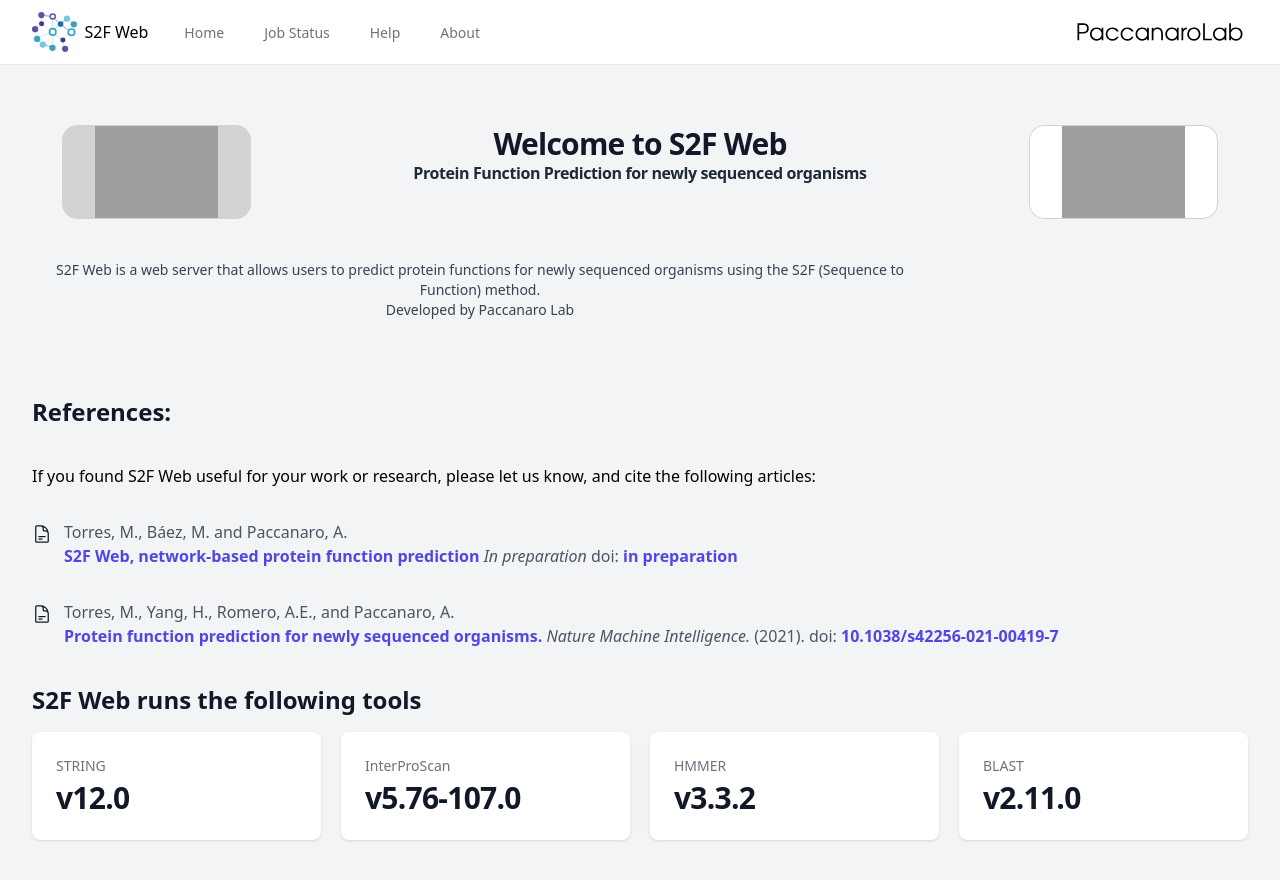
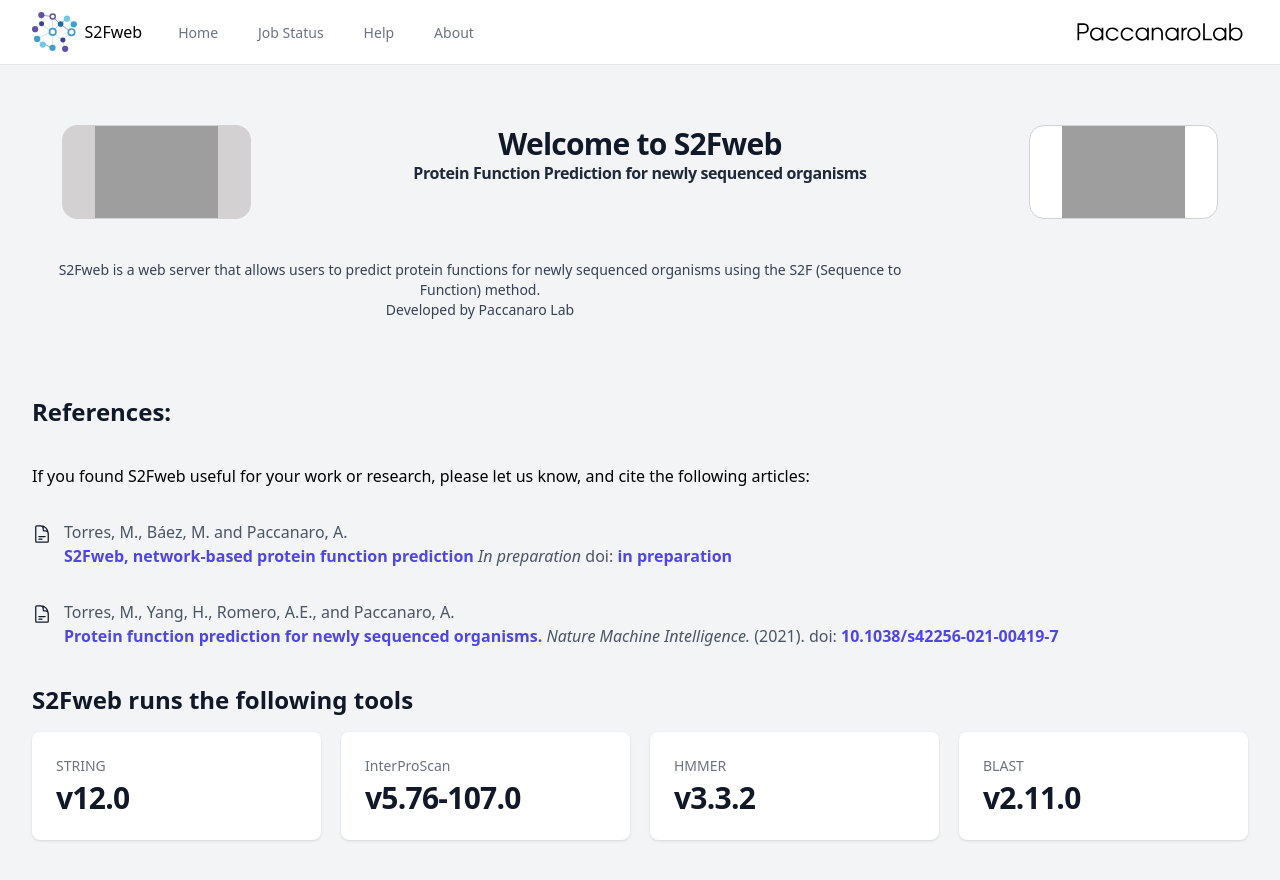
Before and after one commit to paccanarolab/s2f-web, a Python web app: template frontend/base/jinja2/base/about.html in a window 1280 px wide. Run offline with Jinja, Linux system fonts and the light colour scheme; the template is opened without the code that fills it, so the values that code supplies are empty; style sheets or scripts are compiled from the project's sources; grey boxes are pictures that could not be loaded.

Commit message:
Update references to 'S2F Web' to 'S2Fweb' for consistency across the application

```diff
--- a/frontend/base/jinja2/base/about.html
+++ b/frontend/base/jinja2/base/about.html
@@ -16,7 +16,7 @@
     </a>
     <div class="dialogTitle">
         <h1 class="text-3xl font-bold leading-tight tracking-tight text-gray-900 m-0">
-            Welcome to S2F Web
+            Welcome to S2Fweb
         </h1>
         <h2 class="text-base font-semibold leading-tight tracking-tight text-gray-800 m-0">
             Protein Function Prediction for newly sequenced organisms
@@ -27,7 +27,7 @@
     </a>
 </div>
 <p class="max-w-4xl text-center text-sm text-gray-700">
-    S2F Web is a web server that allows users to predict protein functions for newly sequenced organisms using the S2F (Sequence to Function) method.
+    S2Fweb is a web server that allows users to predict protein functions for newly sequenced organisms using the S2F (Sequence to Function) method.
 </p>
 <p class="max-w-4xl text-center text-sm text-gray-700">
     Developed by Paccanaro Lab
@@ -39,7 +39,7 @@
     <h3 class="text-2xl font-semibold leading-6 text-gray-900">References:</h3>
     <div class="my-10">
         <p>
-            If you found S2F Web useful for your work or research, please let us know, and cite the following articles:
+            If you found S2Fweb useful for your work or research, please let us know, and cite the following articles:
         </p>
         <ul role="list" class="mt-8 space-y-8 text-gray-600">
             <li class="flex gap-x-3">
@@ -52,7 +52,7 @@
                 <span>
                     Torres, M., Báez, M. and Paccanaro, A.<br>
                     <a href="#"
-                       class="font-semibold text-indigo-600 hover:text-indigo-400">S2F Web, network-based protein function prediction</a>
+                       class="font-semibold text-indigo-600 hover:text-indigo-400">S2Fweb, network-based protein function prediction</a>
                     <span class="italic">In preparation</span>
                     doi:
                     <a href="#"
@@ -85,7 +85,7 @@
         </ul>
     </div>
 
-    <h3 class="text-2xl font-semibold leading-6 text-gray-900">S2F Web runs the following tools</h3>
+    <h3 class="text-2xl font-semibold leading-6 text-gray-900">S2Fweb runs the following tools</h3>
     <dl class="mt-5 grid grid-cols-1 gap-5 sm:grid-cols-4">
         <div class="overflow-hidden rounded-lg bg-white px-4 py-5 shadow sm:p-6">
             <dt class="truncate text-sm font-medium text-gray-500">STRING</dt>
--- a/frontend/base/jinja2/base/home.html
+++ b/frontend/base/jinja2/base/home.html
@@ -46,7 +46,7 @@
     </a>
     <div class="dialogTitle">
         <h1 class="text-3xl font-bold leading-tight tracking-tight text-gray-900 m-0">
-            Welcome to S2F Web
+            Welcome to S2Fweb
         </h1>
         <h2 class="text-base font-semibold leading-tight tracking-tight text-gray-800 m-0">
             Protein Function Prediction for newly sequenced organisms
@@ -57,7 +57,7 @@
     </a>
 </div>
 <p class="max-w-4xl text-center text-sm text-gray-700">
-    S2F Web is a web server that allows users to predict protein functions for newly sequenced organisms using the S2F (Sequence to Function) method.
+    S2Fweb is a web server that allows users to predict protein functions for newly sequenced organisms using the S2F (Sequence to Function) method.
 </p>
 <p class="max-w-4xl text-center text-sm text-gray-700">
     Developed by Paccanaro Lab
--- a/frontend/jinja2/base.html
+++ b/frontend/jinja2/base.html
@@ -4,7 +4,7 @@
         <meta name="description" content="{% if meta_description is defined %}{{ title }}{% else %}HINT | High-quality interactomes{% endif %}">
         <meta name="viewport" content="width=device-width, initial-scale=1">
         <meta http-equiv="Content-Type" content="text/html; charset=utf-8" />
-        <title>{% if title is defined %}{{ title }} | {% endif %}S2F Web</title>
+        <title>{% if title is defined %}{{ title }} | {% endif %}S2Fweb</title>
         <link rel="icon" type="image/x-icon" href="{{ static('favicon.ico') }}">
         <link rel="stylesheet"
         type="text/css"
@@ -97,7 +97,7 @@
                                 <img class="hidden h-10 w-auto lg:block"
                                 src='{{ static("img/s2f-logo.svg") }}' alt="S2F">
                                 <span class="px-2">
-                                    S2F Web
+                                    S2Fweb
                                 </span>
                             </div>
                             <div class="hidden sm:-my-px sm:ml-6 sm:flex sm:space-x-8">
@@ -147,7 +147,7 @@
                             </a>
                             <div class="dialogTitle">
                                 <h1 class="text-3xl font-bold leading-tight tracking-tight text-gray-900 m-0">
-                                    S2F Web
+                                    S2Fweb
                                 </h1>
                                 <h2 class="text-base font-semibold leading-tight tracking-tight text-gray-800 m-0">
                                     Protein Function Prediction for newly sequenced organisms
```
